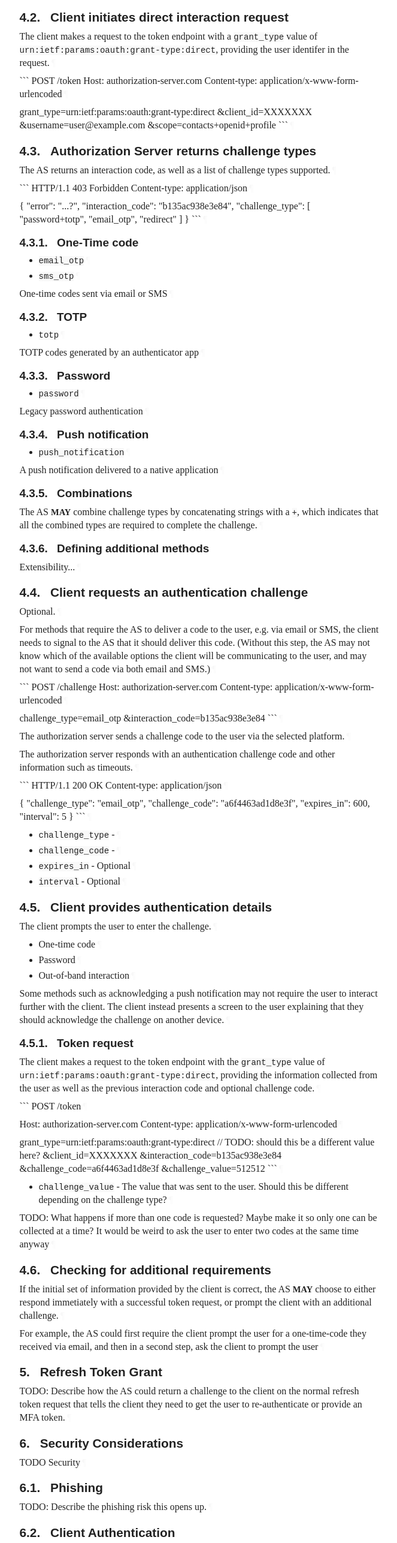
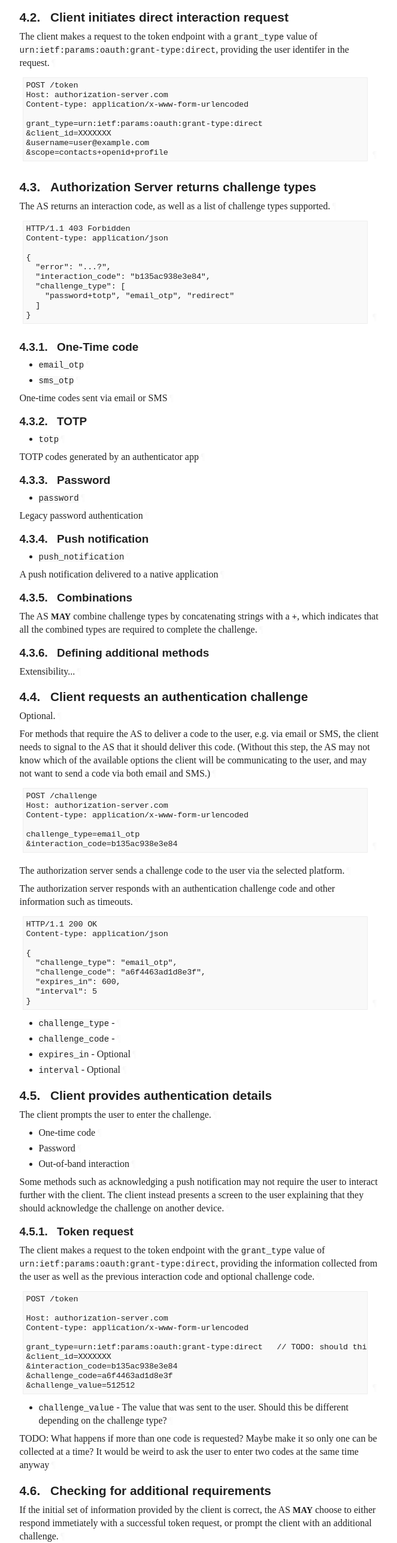
Before and after one commit to aaronpk/oauth-direct-interaction-grant, a plain HTML site: page draft-parecki-oauth-direct-interaction-grant.html in a window 1280 px wide. Shown: the part 1980-4553 px from the top of the page at 60% size, without its empty margins (92-755 px from the left). Drawn offline with Linux system fonts and the light colour scheme; a web font is replaced by a local one.

Commit message:
Script updating gh-pages from 38948f8. [ci skip]

````diff
--- a/draft-parecki-oauth-direct-interaction-grant.html
+++ b/draft-parecki-oauth-direct-interaction-grant.html
@@ -1358,15 +1358,18 @@ and "Token Endpoint" defined by <span>[<a href="#RFC6749" class="cite xref">RFC6
 <a href="#section-4.2" class="section-number selfRef">4.2. </a><a href="#name-client-initiates-direct-int" class="section-name selfRef">Client initiates direct interaction request</a>
         </h3>
 <p id="section-4.2-1">The client makes a request to the token endpoint with a <code>grant_type</code> value of <code>urn:ietf:params:oauth:grant-type:direct</code>, providing the user identifer in the request.<a href="#section-4.2-1" class="pilcrow">¶</a></p>
-<p id="section-4.2-2">```
+<div class="alignLeft art-text artwork" id="section-4.2-2">
+<pre>
 POST /token
 Host: authorization-server.com
-Content-type: application/x-www-form-urlencoded<a href="#section-4.2-2" class="pilcrow">¶</a></p>
-<p id="section-4.2-3">grant_type=urn:ietf:params:oauth:grant-type:direct
+Content-type: application/x-www-form-urlencoded
+
+grant_type=urn:ietf:params:oauth:grant-type:direct
 &amp;client_id=XXXXXXX
 &amp;username=user@example.com
 &amp;scope=contacts+openid+profile
-```<a href="#section-4.2-3" class="pilcrow">¶</a></p>
+</pre><a href="#section-4.2-2" class="pilcrow">¶</a>
+</div>
 </section>
 </div>
 <div id="authorization-server-returns-challenge-types">
@@ -1375,17 +1378,20 @@ Content-type: application/x-www-form-urlencoded<a href="#section-4.2-2" class="p
 <a href="#section-4.3" class="section-number selfRef">4.3. </a><a href="#name-authorization-server-return" class="section-name selfRef">Authorization Server returns challenge types</a>
         </h3>
 <p id="section-4.3-1">The AS returns an interaction code, as well as a list of challenge types supported.<a href="#section-4.3-1" class="pilcrow">¶</a></p>
-<p id="section-4.3-2">```
+<div class="alignLeft art-text artwork" id="section-4.3-2">
+<pre>
 HTTP/1.1 403 Forbidden
-Content-type: application/json<a href="#section-4.3-2" class="pilcrow">¶</a></p>
-<p id="section-4.3-3">{
+Content-type: application/json
+
+{
   "error": "...?",
   "interaction_code": "b135ac938e3e84",
   "challenge_type": [
     "password+totp", "email_otp", "redirect"
   ]
 }
-```<a href="#section-4.3-3" class="pilcrow">¶</a></p>
+</pre><a href="#section-4.3-2" class="pilcrow">¶</a>
+</div>
 <div id="one-time-code">
 <section id="section-4.3.1">
           <h4 id="name-one-time-code">
@@ -1469,37 +1475,43 @@ Content-type: application/json<a href="#section-4.3-2" class="pilcrow">¶</a></p
 needs to signal to the AS that it should deliver this code. (Without this step, the AS may not know
 which of the available options the client will be communicating to the user, and may not want to send
 a code via both email and SMS.)<a href="#section-4.4-2" class="pilcrow">¶</a></p>
-<p id="section-4.4-3">```
+<div class="alignLeft art-text artwork" id="section-4.4-3">
+<pre>
 POST /challenge
 Host: authorization-server.com
-Content-type: application/x-www-form-urlencoded<a href="#section-4.4-3" class="pilcrow">¶</a></p>
-<p id="section-4.4-4">challenge_type=email_otp
+Content-type: application/x-www-form-urlencoded
+
+challenge_type=email_otp
 &amp;interaction_code=b135ac938e3e84
-```<a href="#section-4.4-4" class="pilcrow">¶</a></p>
-<p id="section-4.4-5">The authorization server sends a challenge code to the user via the selected platform.<a href="#section-4.4-5" class="pilcrow">¶</a></p>
-<p id="section-4.4-6">The authorization server responds with an authentication challenge code and other information such as timeouts.<a href="#section-4.4-6" class="pilcrow">¶</a></p>
-<p id="section-4.4-7">```
+</pre><a href="#section-4.4-3" class="pilcrow">¶</a>
+</div>
+<p id="section-4.4-4">The authorization server sends a challenge code to the user via the selected platform.<a href="#section-4.4-4" class="pilcrow">¶</a></p>
+<p id="section-4.4-5">The authorization server responds with an authentication challenge code and other information such as timeouts.<a href="#section-4.4-5" class="pilcrow">¶</a></p>
+<div class="alignLeft art-text artwork" id="section-4.4-6">
+<pre>
 HTTP/1.1 200 OK
-Content-type: application/json<a href="#section-4.4-7" class="pilcrow">¶</a></p>
-<p id="section-4.4-8">{
+Content-type: application/json
+
+{
   "challenge_type": "email_otp",
   "challenge_code": "a6f4463ad1d8e3f",
   "expires_in": 600,
   "interval": 5
 }
-```<a href="#section-4.4-8" class="pilcrow">¶</a></p>
+</pre><a href="#section-4.4-6" class="pilcrow">¶</a>
+</div>
 <ul class="normal">
-<li class="normal" id="section-4.4-9.1">
-            <code>challenge_type</code> -<a href="#section-4.4-9.1" class="pilcrow">¶</a>
-</li>
-          <li class="normal" id="section-4.4-9.2">
-            <code>challenge_code</code> -<a href="#section-4.4-9.2" class="pilcrow">¶</a>
-</li>
-          <li class="normal" id="section-4.4-9.3">
-            <code>expires_in</code> - Optional<a href="#section-4.4-9.3" class="pilcrow">¶</a>
-</li>
-          <li class="normal" id="section-4.4-9.4">
-            <code>interval</code> - Optional<a href="#section-4.4-9.4" class="pilcrow">¶</a>
+<li class="normal" id="section-4.4-7.1">
+            <code>challenge_type</code> -<a href="#section-4.4-7.1" class="pilcrow">¶</a>
+</li>
+          <li class="normal" id="section-4.4-7.2">
+            <code>challenge_code</code> -<a href="#section-4.4-7.2" class="pilcrow">¶</a>
+</li>
+          <li class="normal" id="section-4.4-7.3">
+            <code>expires_in</code> - Optional<a href="#section-4.4-7.3" class="pilcrow">¶</a>
+</li>
+          <li class="normal" id="section-4.4-7.4">
+            <code>interval</code> - Optional<a href="#section-4.4-7.4" class="pilcrow">¶</a>
 </li>
         </ul>
 </section>
@@ -1525,22 +1537,26 @@ Content-type: application/json<a href="#section-4.4-7" class="pilcrow">¶</a></p
 <a href="#section-4.5.1" class="section-number selfRef">4.5.1. </a><a href="#name-token-request" class="section-name selfRef">Token request</a>
           </h4>
 <p id="section-4.5.1-1">The client makes a request to the token endpoint with the <code>grant_type</code> value of <code>urn:ietf:params:oauth:grant-type:direct</code>, providing the information collected from the user as well as the previous interaction code and optional challenge code.<a href="#section-4.5.1-1" class="pilcrow">¶</a></p>
-<p id="section-4.5.1-2">```
-POST /token<a href="#section-4.5.1-2" class="pilcrow">¶</a></p>
-<p id="section-4.5.1-3">Host: authorization-server.com
-Content-type: application/x-www-form-urlencoded<a href="#section-4.5.1-3" class="pilcrow">¶</a></p>
-<p id="section-4.5.1-4">grant_type=urn:ietf:params:oauth:grant-type:direct   // TODO: should this be a different value here?
+<div class="alignLeft art-text artwork" id="section-4.5.1-2">
+<pre>
+POST /token
+
+Host: authorization-server.com
+Content-type: application/x-www-form-urlencoded
+
+grant_type=urn:ietf:params:oauth:grant-type:direct   // TODO: should this be a different value here?
 &amp;client_id=XXXXXXX
 &amp;interaction_code=b135ac938e3e84
 &amp;challenge_code=a6f4463ad1d8e3f
 &amp;challenge_value=512512
-```<a href="#section-4.5.1-4" class="pilcrow">¶</a></p>
+</pre><a href="#section-4.5.1-2" class="pilcrow">¶</a>
+</div>
 <ul class="normal">
-<li class="normal" id="section-4.5.1-5.1">
-              <code>challenge_value</code> - The value that was sent to the user. Should this be different depending on the challenge type?<a href="#section-4.5.1-5.1" class="pilcrow">¶</a>
+<li class="normal" id="section-4.5.1-3.1">
+              <code>challenge_value</code> - The value that was sent to the user. Should this be different depending on the challenge type?<a href="#section-4.5.1-3.1" class="pilcrow">¶</a>
 </li>
           </ul>
-<p id="section-4.5.1-6">TODO: What happens if more than one code is requested? Maybe make it so only one can be collected at a time? It would be weird to ask the user to enter two codes at the same time anyway<a href="#section-4.5.1-6" class="pilcrow">¶</a></p>
+<p id="section-4.5.1-4">TODO: What happens if more than one code is requested? Maybe make it so only one can be collected at a time? It would be weird to ask the user to enter two codes at the same time anyway<a href="#section-4.5.1-4" class="pilcrow">¶</a></p>
 </section>
 </div>
 </section>
@@ -1628,10 +1644,14 @@ that tells the client they need to get the user to re-authenticate or provide an
         </h3>
 <p id="section-7.2-1">This specification registers the following values in the IANA "OAuth URI"
 registry <span>[<a href="#IANA.OAuth.Parameters" class="cite xref">IANA.OAuth.Parameters</a>]</span> established by <span>[<a href="#RFC6755" class="cite xref">RFC6755</a>]</span>.<a href="#section-7.2-1" class="pilcrow">¶</a></p>
-<p id="section-7.2-2">URN: <code>urn:ietf:params:oauth:grant-type:direct</code>
-  Common Name: Direct Interaction Grant Type for OAuth 2.0
-  Change Controller: IESG
-  Specification Document:<a href="#section-7.2-2" class="pilcrow">¶</a></p>
+<div class="alignLeft art-text artwork" id="section-7.2-2">
+<pre>
+URN: `urn:ietf:params:oauth:grant-type:direct`
+Common Name: Direct Interaction Grant Type for OAuth 2.0
+Change Controller: IESG
+Specification Document:
+</pre><a href="#section-7.2-2" class="pilcrow">¶</a>
+</div>
 </section>
 </div>
 <div id="oauth-extensions-error-registration">
@@ -1642,7 +1662,11 @@ registry <span>[<a href="#IANA.OAuth.Parameters" class="cite xref">IANA.OAuth.Pa
 <p id="section-7.3-1">This specification registers the following values in the IANA "OAuth
 Extensions Error Registry" registry <span>[<a href="#IANA.OAuth.Parameters" class="cite xref">IANA.OAuth.Parameters</a>]</span>
 established by <span>[<a href="#RFC6749" class="cite xref">RFC6749</a>]</span>.<a href="#section-7.3-1" class="pilcrow">¶</a></p>
-<p id="section-7.3-2">Name: ...<a href="#section-7.3-2" class="pilcrow">¶</a></p>
+<div class="alignLeft art-text artwork" id="section-7.3-2">
+<pre>
+Name: ...
+</pre><a href="#section-7.3-2" class="pilcrow">¶</a>
+</div>
 </section>
 </div>
 </section>
````
Also changed, not shown: draft-parecki-oauth-direct-interaction-grant.txt.
